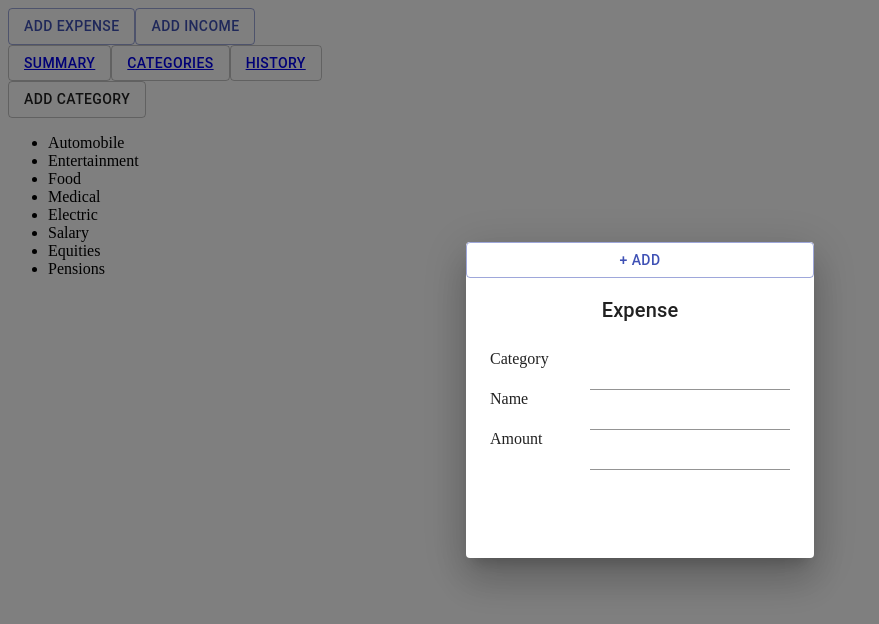
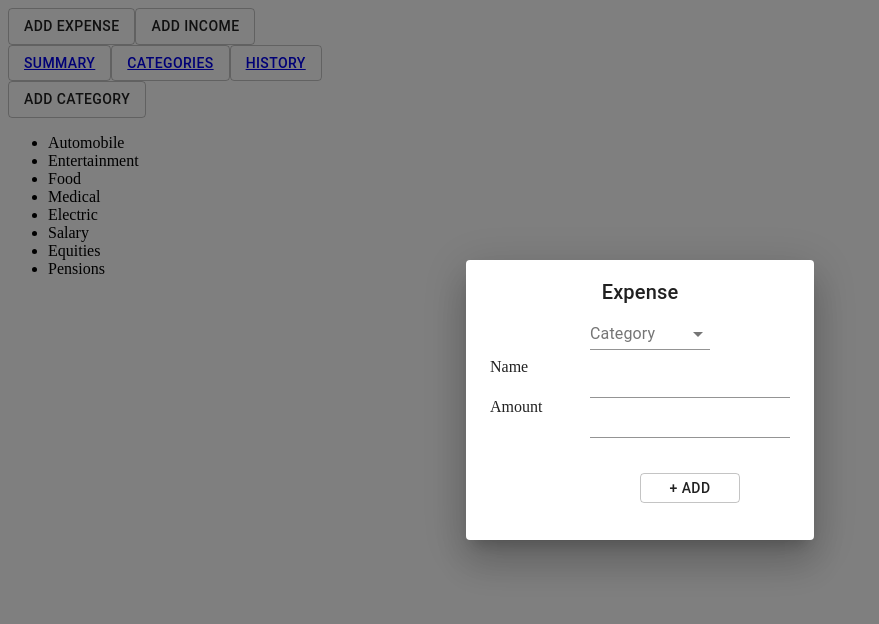
Before and after one commit to LuizaAv/aca-final-project-lge, a React (Create React App) app: page /Categories in a window 1280 px wide. Both pictures are taken after a click on the button "ADD EXPENSE". Shown: the top 624 px of the page, without its empty margins (0-879 px from the left). Built offline with nearby package versions, Linux system fonts and the light colour scheme.

Commit message:
expense creating by user

```diff
--- a/src/Components/AddBudget/AddBudget.js
+++ b/src/Components/AddBudget/AddBudget.js
@@ -1,20 +1,49 @@
-import React from "react";
+import React, {useState} from "react";
 import Button from "@material-ui/core/Button";
 import TextField from "@material-ui/core/TextField";
 import Dialog from "@material-ui/core/Dialog";
 import DialogContent from "@material-ui/core/DialogContent";
 import DialogTitle from "@material-ui/core/DialogTitle";
+import SelectCategory from './SelectCategory';
+import {useStoreContext} from '../../store/storeContext'
+import {addCategory} from '../../store/actions'
+
 
 function AddBudget() {
-  const [open, setOpen] = React.useState(false);
+    const [open, setOpen] = React.useState(false);
+    const [name, setName] = useState('')
+    const [amount, setAmount] = useState(0)
+    const { state, dispatch } = useStoreContext();
 
-  const handleClickOpen = () => {
+  const handleClick = () => {
     setOpen(true);
   };
 
   const handleClose = () => {
     setOpen(false);
   };
+
+  const handleNameChange = (e) => {
+    setName(e.target.value)
+    console.log(name)
+  }
+
+  const handleAmountChange = (e) => {
+    setAmount(e.target.value)
+    console.log(amount)
+  }
+
+  const handleAddingCategory = () => {
+    const id = state.categories.reduce(
+      (acc, category) => (category.id > acc ? category.id : acc),
+      0,
+    ) + 1;
+    const addedExpense = {id, type: 'expense' , name}
+    setName('')
+    setAmount('')
+    setOpen(!true)
+    dispatch(addCategory(addedExpense))
+  }
 
   const style = {
     sizes: {
@@ -28,40 +57,47 @@ function AddBudget() {
     textfield: {
       marginLeft: 100,
       marginTop: -10
+    },
+    submitButton:{
+        height: 30,
+        width: 100,
+        marginLeft: 150,
+        marginBottom: -80
     }
   };
   return (
     <div>
-      <Button variant="outlined" color="primary" onClick={handleClickOpen}>
+        <div className='addExpense'>
+      <Button variant="outlined"  onClick={handleClick}>
         Add Expense
       </Button>
-      <Button variant="outlined" color="primary" onClick={handleClickOpen}>
+      <Button variant="outlined"  onClick={handleClick}>
         Add Income
       </Button>
       <div>
         <Dialog open={open} onClose={handleClose}>
-          <Button variant="outlined" color="primary" onClick={handleClickOpen}>
-            + Add
-          </Button>
           <DialogTitle id="form-dialog-title" style={style.title}>
             Expense
           </DialogTitle>
           <DialogContent style={style.sizes}>
             <div>
-              <label>Category</label>
-              <TextField style={style.textfield} />
+              <SelectCategory/>
             </div>
             <div>
               <label>Name</label>
-              <TextField style={style.textfield} />
+              <TextField style={style.textfield} onChange={handleNameChange}/>
             </div>
             <div>
               <label>Amount</label>
-              <TextField style={style.textfield} />
+              <TextField style={style.textfield} onChange={handleAmountChange}/>
             </div>
+            <Button variant="outlined" style={style.submitButton} onClick={handleAddingCategory}>
+            + Add
+          </Button>
           </DialogContent>
         </Dialog>
       </div>
+    </div>
     </div>
   );
 }
--- /dev/null
+++ b/src/Components/AddBudget/SelectCategory.js
@@ -0,0 +1,49 @@
+import React from "react";
+import { makeStyles } from "@material-ui/core/styles";
+import InputLabel from "@material-ui/core/InputLabel";
+import MenuItem from "@material-ui/core/MenuItem";
+import FormControl from "@material-ui/core/FormControl";
+import Select from "@material-ui/core/Select";
+import {useStoreContext} from '../../store/storeContext'
+
+const useStyles = makeStyles(theme => ({
+  formControl: {
+    margin: theme.spacing(1),
+    minWidth: 120,
+    marginLeft: 100,
+    marginTop: -30
+  }
+}));
+
+const SelectCategory = () => {
+  const classes = useStyles();
+  const [category, setCategory] = React.useState("");
+  const { state } = useStoreContext();
+
+  const handleChange = event => {
+    setCategory(event.target.value);
+  };
+
+  return (
+      <FormControl className={classes.formControl}>
+        <InputLabel id="demo-simple-select-label">Category</InputLabel>
+        <Select
+          labelId="demo-simple-select-label"
+          id="demo-simple-select"
+          value={category}
+          onChange={handleChange}
+        >
+          {
+              state.categories.map(category => (
+                category.type == 'expense' ?
+                <MenuItem value={category.name}>{category.name}</MenuItem> :
+                null
+              ))
+          }
+        </Select>
+
+      </FormControl>
+  )
+};
+
+export default SelectCategory
--- a/src/pages/Main.js
+++ b/src/pages/Main.js
@@ -8,7 +8,7 @@ import { reducer } from '../store/reducers';
 import Summary from './Summary/Summary';
 import Categories from './Categories/Categories';
 import History from './History/History';
-import AddBudget from '../components/AddBudget/AddBudget';
+import AddBudget from '../Components/AddBudget/AddBudget';
 
 import { budget, categories } from '../API/db';
 
--- a/src/store/actions.js
+++ b/src/store/actions.js
@@ -3,8 +3,8 @@ export const REMOVE_CATEGORY = 'REMOVE_CATEGORY';
 export const EDIT_CATEGORY = 'EDIT_CATEGORY';
 
 export const ADD_BUDGET = 'ADD_BUDGET';
-export const REMOVE_BUDGET = 'ADD_BUDGET';
-export const EDIT_BUDGET = 'ADD_BUDGET';
+export const REMOVE_BUDGET = 'REMOVE_BUDGET';
+export const EDIT_BUDGET = 'EDIT_BUDGET';
 
 export function addCategory(payload) {
   return { type: ADD_CATEGORY, payload };
```
